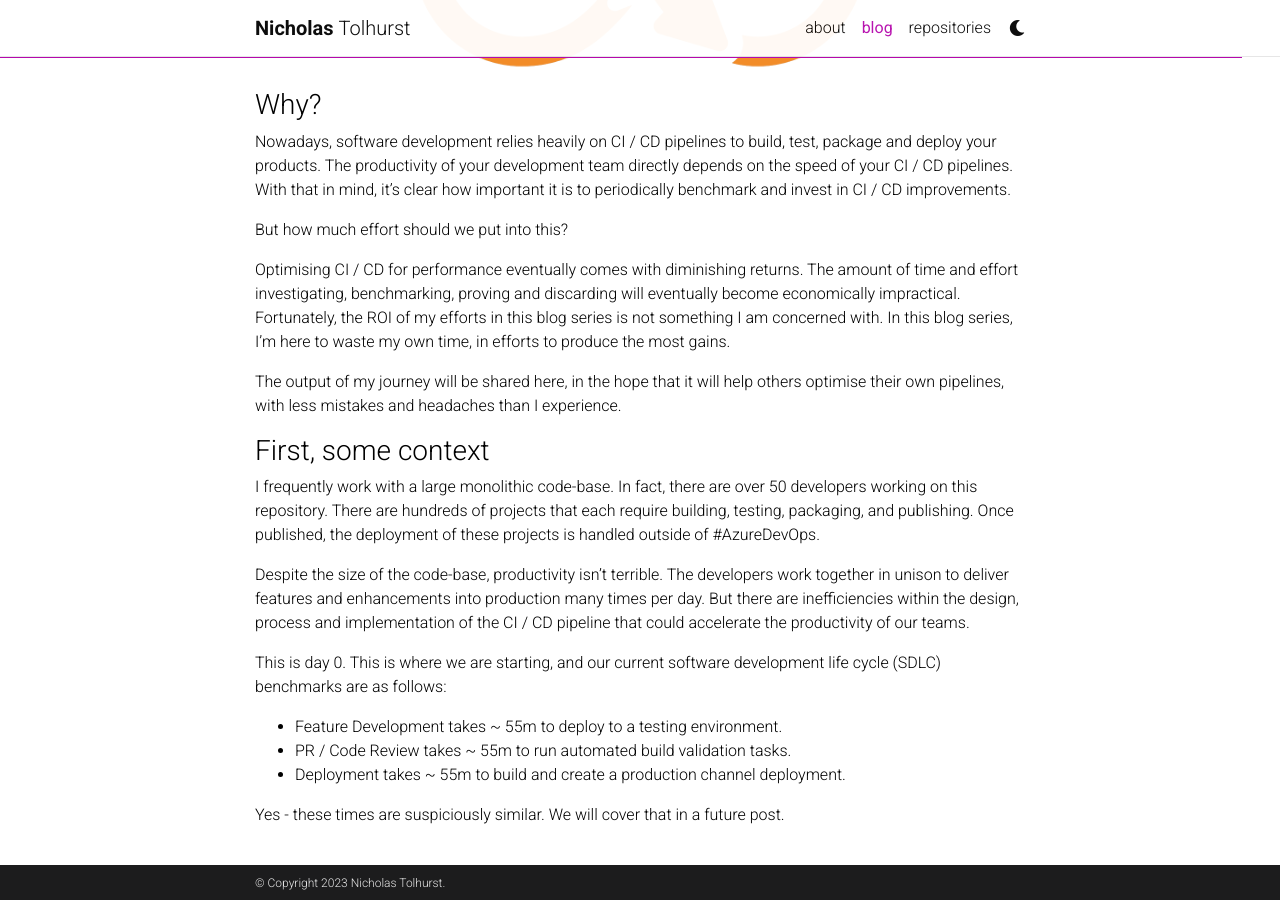
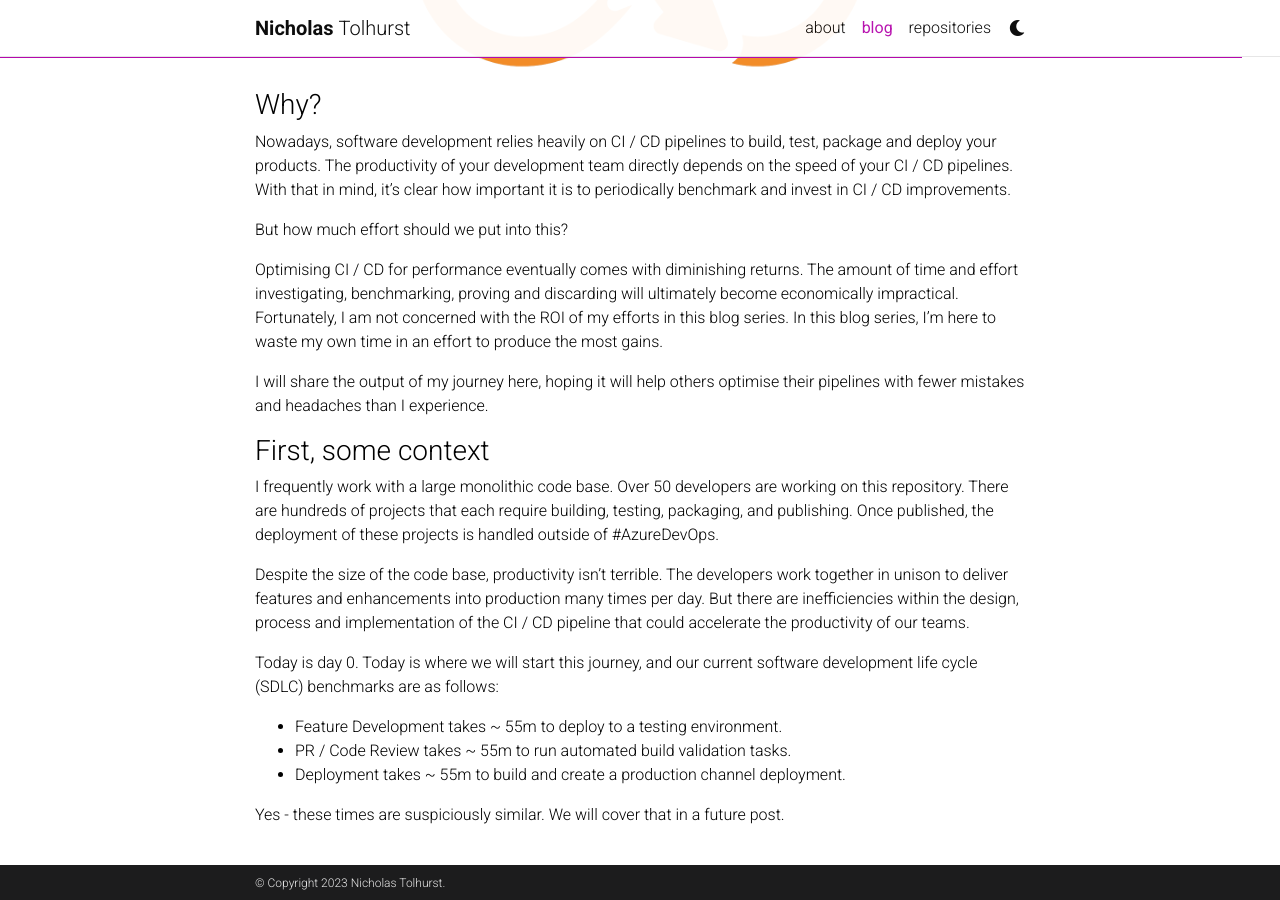
Before and after one commit to nicktolhurst/nicktolhurst.github.io, a Jekyll site: the page built from _posts/2023-03-11-faster-ci-introduction.md, in a window 1280 px wide and 900 px high, scrolled down 392 px. Built offline with Jekyll 4.4.1, drawn with Linux system fonts in a browser that asks for light colours; full-size pictures stand in for the smaller copies a plugin makes; comment, search, counter and statistics services are not loaded; a style sheet for code colours, icons or effects is not loaded.

Commit message:
fixes language

```diff
--- a/_posts/2023-03-11-faster-ci-introduction.md
+++ b/_posts/2023-03-11-faster-ci-introduction.md
@@ -16,17 +16,17 @@ Nowadays, software development relies heavily on CI / CD pipelines to build, tes
 
 But how much effort should we put into this?
 
-Optimising CI / CD for performance eventually comes with diminishing returns. The amount of time and effort investigating, benchmarking, proving and discarding will eventually become economically impractical. Fortunately, the ROI of my efforts in this blog series is not something I am concerned with. In this blog series, I'm here to waste my own time, in efforts to produce the most gains.
+Optimising CI / CD for performance eventually comes with diminishing returns. The amount of time and effort investigating, benchmarking, proving and discarding will ultimately become economically impractical. Fortunately, I am not concerned with the ROI of my efforts in this blog series. In this blog series, I'm here to waste my own time in an effort to produce the most gains.
 
-The output of my journey will be shared here, in the hope that it will help others optimise their own pipelines, with less mistakes and headaches than I experience.
+I will share the output of my journey here, hoping it will help others optimise their pipelines with fewer mistakes and headaches than I experience.
 
 ### First, some context
 
-I frequently work with a large monolithic code-base. In fact, there are over 50 developers working on this repository. There are hundreds of projects that each require building, testing, packaging, and publishing. Once published, the deployment of these projects is handled outside of #AzureDevOps.
+I frequently work with a large monolithic code base. Over 50 developers are working on this repository. There are hundreds of projects that each require building, testing, packaging, and publishing. Once published, the deployment of these projects is handled outside of #AzureDevOps.
 
-Despite the size of the code-base, productivity isn't terrible. The developers work together in unison to deliver features and enhancements into production many times per day. But there are inefficiencies within the design, process and implementation of the CI / CD pipeline that could accelerate the productivity of our teams.
+Despite the size of the code base, productivity isn't terrible. The developers work together in unison to deliver features and enhancements into production many times per day. But there are inefficiencies within the design, process and implementation of the CI / CD pipeline that could accelerate the productivity of our teams.
 
-This is day 0. This is where we are starting, and our current software development life cycle (SDLC) benchmarks are as follows:
+Today is day 0. Today is where we will start this journey, and our current software development life cycle (SDLC) benchmarks are as follows:
 
 - Feature Development takes ~ 55m to deploy to a testing environment.
 - PR / Code Review takes ~ 55m to run automated build validation tasks.
```
